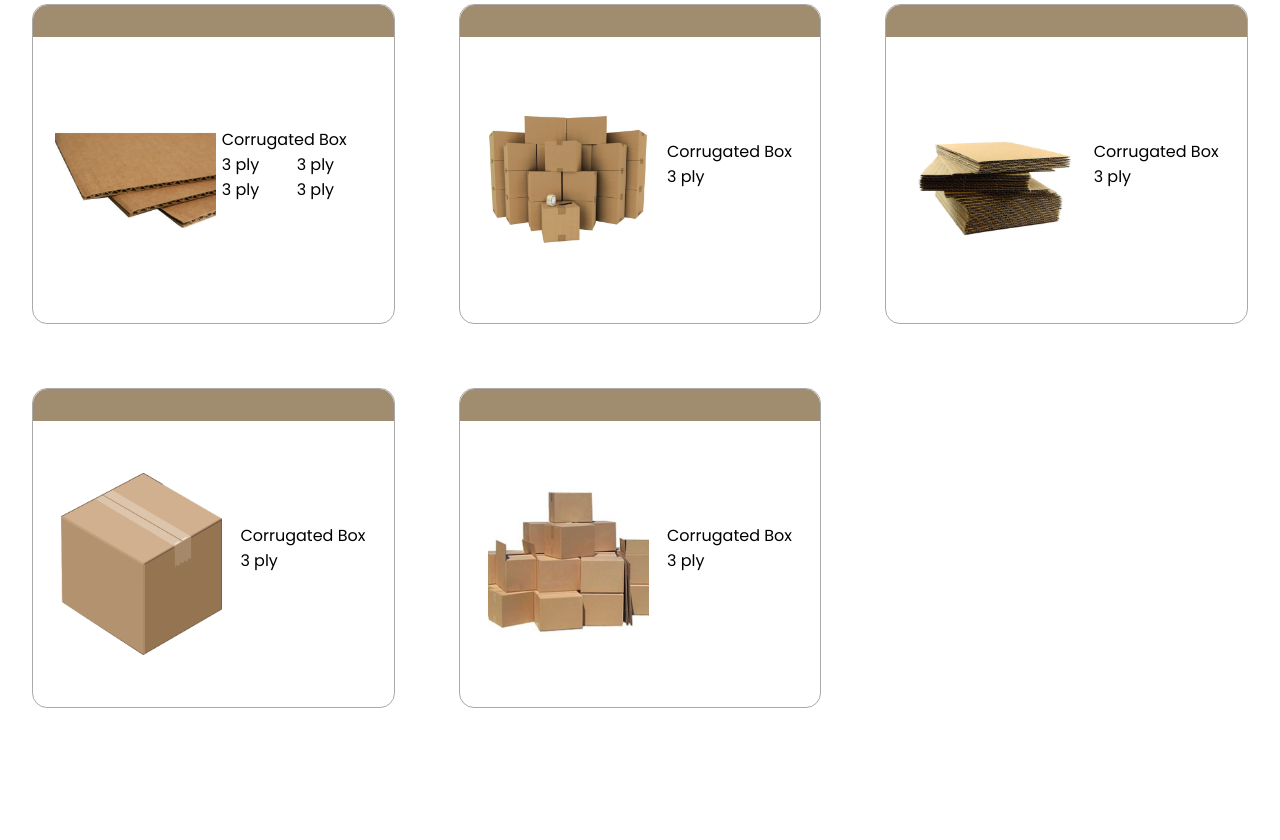
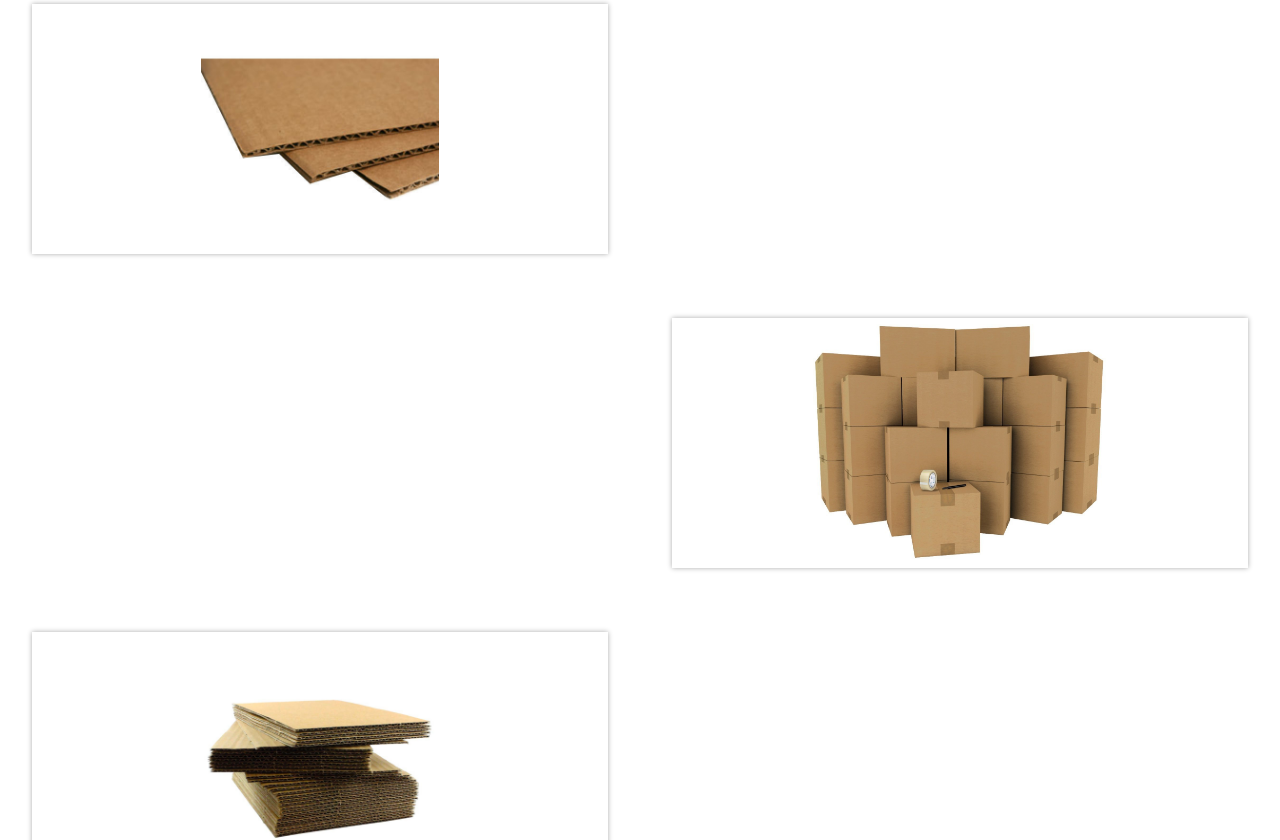
Before and after one commit to ayush-shah/supra, a Nuxt app: page / in a window 1280 px wide. Shown: the part 920-1760 px from the top of the page. Before the commit the page ends 1660 px from the top, so only its background shows below. Built offline with nearby package versions, Linux system fonts and the light colour scheme.

Commit message:
Product page update

```diff
--- a/components/navbar.vue
+++ b/components/navbar.vue
@@ -97,7 +97,7 @@
     <nav>
       <ul>
         <li>
-          <nuxt-link to="/">SUPRA <sub>PACKAGING</sub></nuxt-link>
+          <nuxt-link to="/">SUPRA<sub>PACKAGING</sub></nuxt-link>
         </li>
         <li><nuxt-link to="#">HOME</nuxt-link></li>
         <li><nuxt-link to="#product">PRODUCTS</nuxt-link></li>
@@ -164,7 +164,7 @@ li {
   text-shadow: 2px 2px 0px #0005;
 }
 nav li sub {
-  font-size: 0.6em;
+  font-size: 0.5em;
 }
 .quick-info.fixedNav {
   top: -5%;
@@ -201,7 +201,7 @@ nav {
   width: 100%;
   background: #29252257;
   z-index: 4;
-  height: 10vh;
+  height: 8vh;
   display: flex;
 }
 nav.fixedNav {
--- /dev/null
+++ b/components/productbox.vue
@@ -0,0 +1,99 @@
+<template>
+  <div class="product-box">
+    <div class="product-detail">
+      <img src="box-product1.png" alt="box-product" class="box-border" />
+      <div class="product-wrapper">
+        <p>Corrugated Box</p>
+        <ul>
+          <li><p>3 ply</p></li>
+        </ul>
+      </div>
+    </div>
+    <div class="product-detail">
+      <img src="box-product2.jpg" alt="box-product" class="box-border" />
+      <div class="product-wrapper">
+        <p>Corrugated Box</p>
+        <ul>
+          <li><p>3 ply</p></li>
+        </ul>
+      </div>
+    </div>
+    <div class="product-detail">
+      <img src="box-product3.jpg" alt="box-product" class="box-border" />
+      <div class="product-wrapper">
+        <p>Corrugated Box</p>
+        <ul>
+          <li><p>3 ply</p></li>
+        </ul>
+      </div>
+    </div>
+    <div class="product-detail">
+      <img src="box-product4.png" alt="box-product" class="box-border" />
+      <div class="product-wrapper">
+        <p>Corrugated Box</p>
+        <ul>
+          <li><p>3 ply</p></li>
+        </ul>
+      </div>
+    </div>
+    <div class="product-detail">
+      <img src="box-product5.jpg" alt="box-product" class="box-border" />
+      <div class="product-wrapper">
+        <p>Corrugated Box</p>
+        <ul>
+          <li><p>3 ply</p></li>
+        </ul>
+      </div>
+    </div>
+  </div>
+</template>
+
+<script>
+export default {
+  name: "ProductBox",
+};
+</script>
+
+<style scoped>
+.product-detail {
+  position: relative;
+  display: flex;
+  width: 100%;
+  flex-wrap: nowrap;
+}
+.product-detail:nth-child(even) {
+  flex-direction: row-reverse;
+}
+
+.product-wrapper {
+  width: 0;
+  flex: 0 1;
+  visibility: hidden;
+  overflow: hidden;
+  transition: 1s all;
+  white-space: nowrap;
+  align-content: center;
+  margin: 5%;
+  display: flex;
+  flex-flow: column wrap;
+}
+.product-wrapper > * {
+  margin:0;
+  padding: 0 2.5%;
+}
+.product-detail:hover .product-wrapper {
+  width: 90%;
+  visibility: visible;
+  flex: 1 0;
+}
+img.box-border {
+  box-shadow: 0px 0px 5px #0005;
+  flex: 0 1 45%;
+  width: 45%;
+  padding: 0.5%;
+  height: 250px;
+  margin: 2.5%;
+  transition: 1s all;
+  object-fit: contain;
+}
+</style>
--- a/pages/index.vue
+++ b/pages/index.vue
@@ -8,58 +8,7 @@
     </div>
     <div class="product" id="product">
       <div class="section-title">Our Products</div>
-      <div class="product-body">
-        <div class="product-box">
-          <div class="product-detail">
-            <img src="box-product1.png" alt="box-product" class="box-border" />
-            <div class="product-wrapper">
-              <p>Corrugated Box</p>
-              <ul>
-                <li><p>3 ply</p></li>
-                <li><p>3 ply</p></li>
-                <li><p>3 ply</p></li>
-                <li><p>3 ply</p></li>
-              </ul>
-            </div>
-          </div>
-          <div class="product-detail">
-            <img src="box-product2.jpg" alt="box-product" class="box-border" />
-            <div class="product-wrapper">
-              <p>Corrugated Box</p>
-              <ul>
-                <li><p>3 ply</p></li>
-              </ul>
-            </div>
-          </div>
-          <div class="product-detail">
-            <img src="box-product3.jpg" alt="box-product" class="box-border" />
-            <div class="product-wrapper">
-              <p>Corrugated Box</p>
-              <ul>
-                <li><p>3 ply</p></li>
-              </ul>
-            </div>
-          </div>
-          <div class="product-detail">
-            <img src="box-product4.png" alt="box-product" class="box-border" />
-            <div class="product-wrapper">
-              <p>Corrugated Box</p>
-              <ul>
-                <li><p>3 ply</p></li>
-              </ul>
-            </div>
-          </div>
-          <div class="product-detail">
-            <img src="box-product5.jpg" alt="box-product" class="box-border" />
-            <div class="product-wrapper">
-              <p>Corrugated Box</p>
-              <ul>
-                <li><p>3 ply</p></li>
-              </ul>
-            </div>
-          </div>
-        </div>
-      </div>
+      <ProductBox class="product-body" />
     </div>
     <div class="about" id="about"></div>
     <div class="contactus" id="contactus"></div>
@@ -67,8 +16,10 @@
 </template>
 
 <script>
+import ProductBox from "@/components/productbox";
 export default {
   name: "Index",
+  components: { ProductBox },
 };
 </script>
 
@@ -142,76 +93,13 @@ p.year {
   }
 }
 
-/* Product */
-.product-box {
-  display: flex;
-  flex-flow: row wrap;
-}
-.product-detail {
-  position: relative;
-  width: 28.33%;
-  flex: 0 1 28.33%;
-  display: flex;
-  height: 100%;
-  min-height: 40vh;
-  align-items: center;
-  border: 1px solid rgba(0, 0, 0, 0.33333);
-  padding: 1.5%;
-  justify-content: space-around;
-  margin: 2.5%;
-  flex-flow: row wrap;
-  border-radius: 15px;
-}
-.quick-info > div > * {
-  margin: 0 5%;
-}
-img.box-border {
-  margin-top: 10%;
-  object-fit: contain;
-  width: 50%;
-  height: 80%;
-}
-.product-detail ul {
-  list-style-type: none;
-  padding: 0;
-  margin: 0;
-  display: flex;
-  flex-flow: row wrap;
-}
-
-ul > li {
-  flex: 1 0 50%;
-}
-.product-detail:before {
-  content: "";
-  position: absolute;
-  left: 0;
-  top: 0;
-  height: 10%;
-  border-top-left-radius: 15px;
-  width: 100%;
-  background: #a08d70;
-  border-top-right-radius: 15px;
-}
-.product-wrapper p {
-  padding: 0;
-  margin: 0;
-}
-
 /* Responsive */
 @media screen and (max-width: 480px) {
   .banner {
-    height: 90vh;
+    height: 92vh;
   }
   .banner:before {
-    height: 90vh;
-  }
-  .product-detail {
-    width: 100%;
-    flex: 0 1 100%;
-  }
-  .product-body {
-    margin-bottom: 15%;
+    height: 92vh;
   }
 }
 </style>
```
